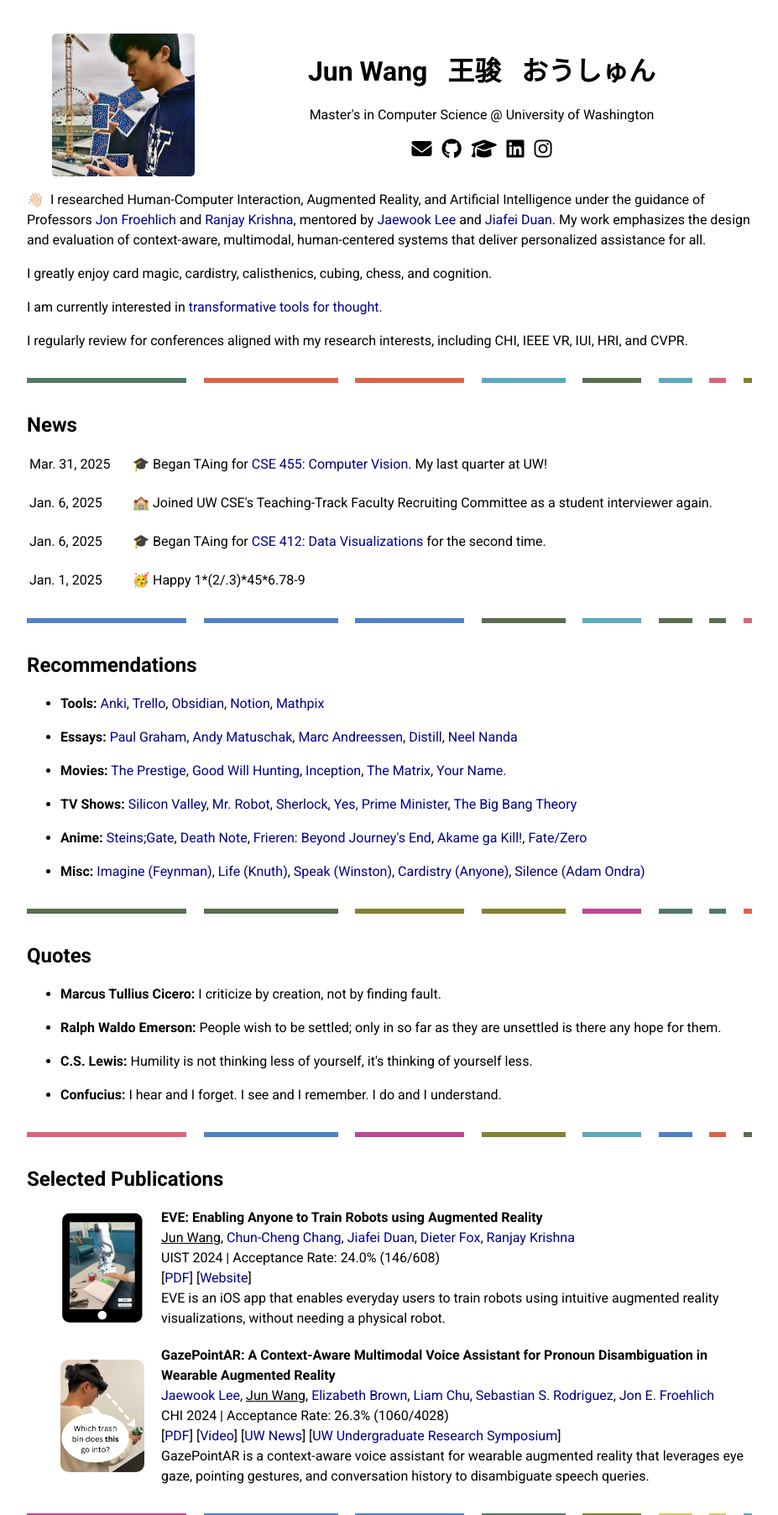
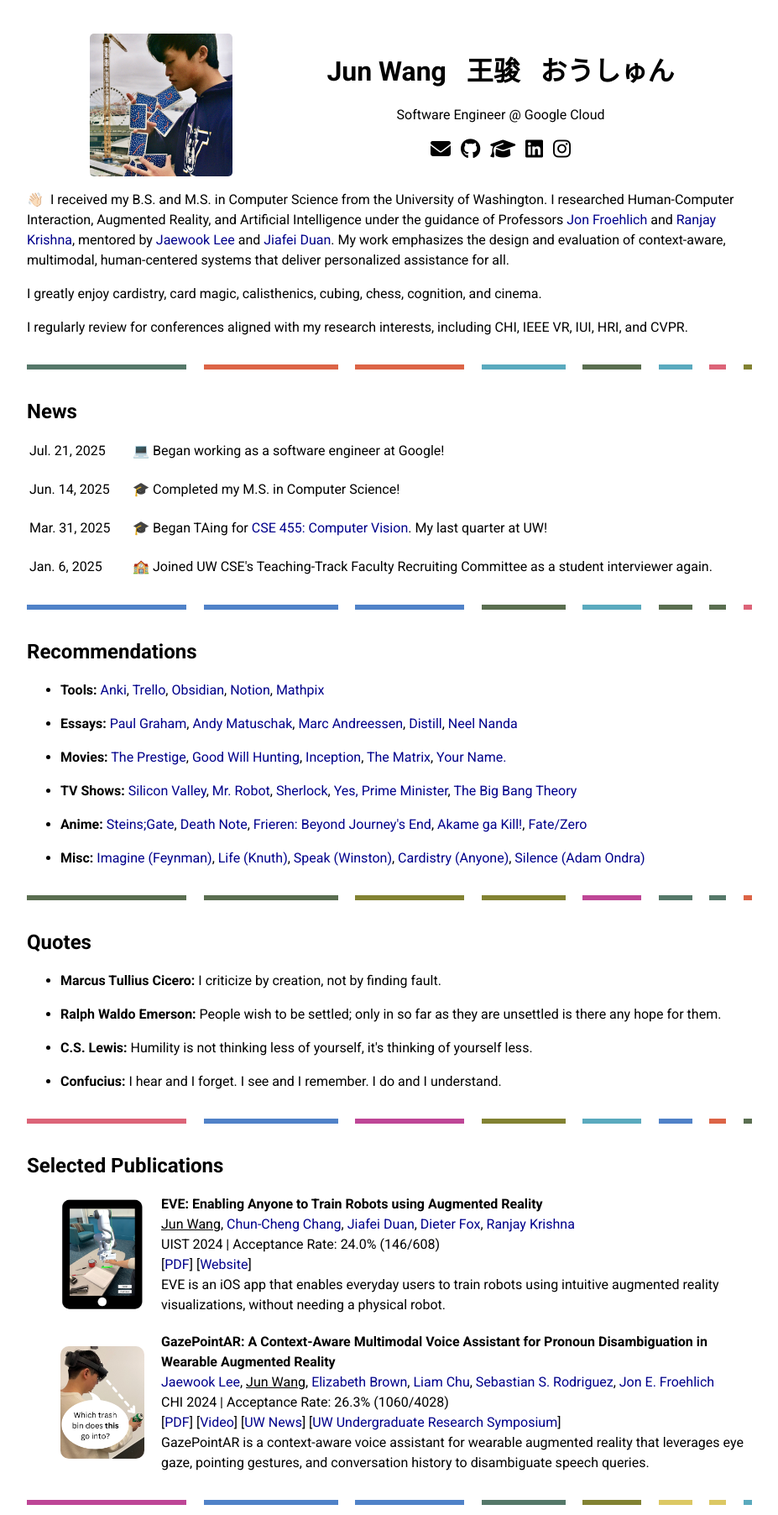
Before and after one commit to junwang0510/junwang0510.github.io, a PHP site: page / in a window 1280 px wide. Shown: the top 1804 px of the page at 84% size, without its empty margins (176-1103 px from the left). Run offline with PHP 8.4, Linux system fonts and the light colour scheme; some web fonts are replaced.

Commit message:
july update

```diff
--- a/index.html
+++ b/index.html
@@ -24,7 +24,7 @@
             <img src="Images/profile.jpg" alt="self portrait" width="170" height="170" id="portrait">
             <div class="text-container">
                 <h1>Jun Wang &nbsp; 王骏 &nbsp; おうしゅん</h1>
-                <p>Master's in Computer Science @ University of Washington</p>
+                <p>Software Engineer @ Google Cloud</p>
                 <p id="contact-icons">
                     <a href="mailto:junwang0510@gmail.com"><i class="fas fa-envelope larger-icon"></i></a>&nbsp;&nbsp;
                     <a href="https://github.com/junwang0510"><i class="fab fa-github larger-icon"></i></a>&nbsp;&nbsp;
@@ -34,11 +34,9 @@
                 </p>
             </div>
         </div>
-        <p><span id="handwave">👋🏻</span>I researched Human-Computer Interaction, Augmented Reality, and Artificial Intelligence under the guidance of Professors <a href="https://jonfroehlich.github.io/">Jon Froehlich</a> and <a href="https://ranjaykrishna.com/index.html">Ranjay Krishna</a>, mentored by <a href="https://jaewook-lee.com/">Jaewook Lee</a> and <a href="https://duanjiafei.com/">Jiafei Duan</a>. My work emphasizes the design and evaluation of context-aware, multimodal, human-centered systems that deliver personalized assistance for all.</p>
+        <p><span id="handwave">👋🏻</span>I received my B.S. and M.S. in Computer Science from the University of Washington. I researched Human-Computer Interaction, Augmented Reality, and Artificial Intelligence under the guidance of Professors <a href="https://jonfroehlich.github.io/">Jon Froehlich</a> and <a href="https://ranjaykrishna.com/index.html">Ranjay Krishna</a>, mentored by <a href="https://jaewook-lee.com/">Jaewook Lee</a> and <a href="https://duanjiafei.com/">Jiafei Duan</a>. My work emphasizes the design and evaluation of context-aware, multimodal, human-centered systems that deliver personalized assistance for all.</p>
 
-        <p>I greatly enjoy card magic, cardistry, calisthenics, cubing, chess, and cognition.</p>
-
-        <p>I am currently interested in <a href="https://numinous.productions/ttft/">transformative tools for thought</a>.</p>
+        <p>I greatly enjoy cardistry, card magic, calisthenics, cubing, chess, cognition, and cinema.</p>
 
         <p>I regularly review for conferences aligned with my research interests, including CHI, IEEE VR, IUI, HRI, and CVPR.</p>
 
@@ -48,6 +46,16 @@
         <h2 id="news" class="section-header">News</h2>
         <div class="news-container">
             <table>
+                <tr>
+                    <td>Jul. 21, 2025</td>
+                    <td>💻</td>
+                    <td>Began working as a software engineer at Google!</td>
+                </tr>
+                <tr>
+                    <td>Jun. 14, 2025</td>
+                    <td>🎓</td>
+                    <td>Completed my M.S. in Computer Science!</td>
+                </tr>
                 <tr>
                     <td>Mar. 31, 2025</td>
                     <td>🎓</td>
@@ -87,6 +95,11 @@
                     <td>Jul. 25, 2024</td>
                     <td>🎓</td>
                     <td>Admitted to the <a href="https://www.cs.washington.edu/academics/bsms">UW Allen School Combined BS/MS Program</a>.</td>
+                </tr>
+                <tr>
+                    <td>Jun. 8, 2024</td>
+                    <td>🎓</td>
+                    <td>Completed my B.S. in Computer Science!</td>
                 </tr>
                 <tr>
                     <td>Apr. 22, 2024</td>
@@ -247,7 +260,7 @@
         <a href="https://info.flagcounter.com/rOKE"><img src="https://s11.flagcounter.com/count2/rOKE/bg_FFFFFF/txt_000000/border_CCCCCC/columns_2/maxflags_10/viewers_0/labels_0/pageviews_0/flags_0/percent_0/" alt="Flag Counter" border="0"></a>
 
         <footer>
-            🌸 Last updated: April 2025<br>
+            ☀️ Last updated: July 2025<br>
             &copy; 2025 Jun Wang
         </footer>
         <script src="index.js"></script>
--- a/styles.css
+++ b/styles.css
@@ -50,7 +50,7 @@ footer {
   display: flex;
   align-items: flex-start;
   gap: 20px;
-  margin-left: 30px;
+  margin-left: 75px;
 }
 
 .text-container {
```
Also changed, not shown: 1 other file.
